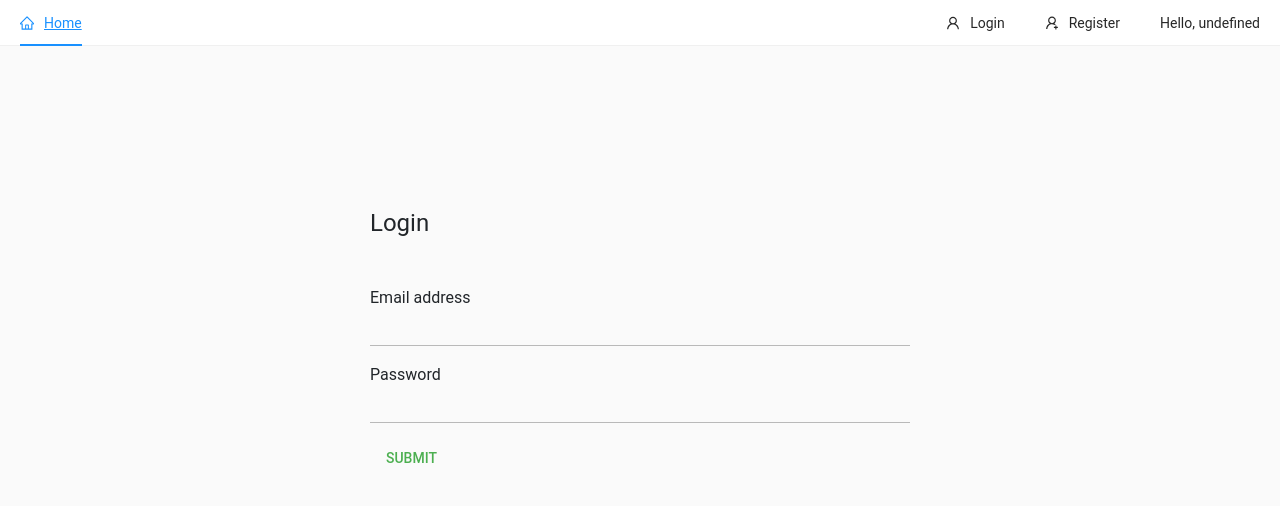
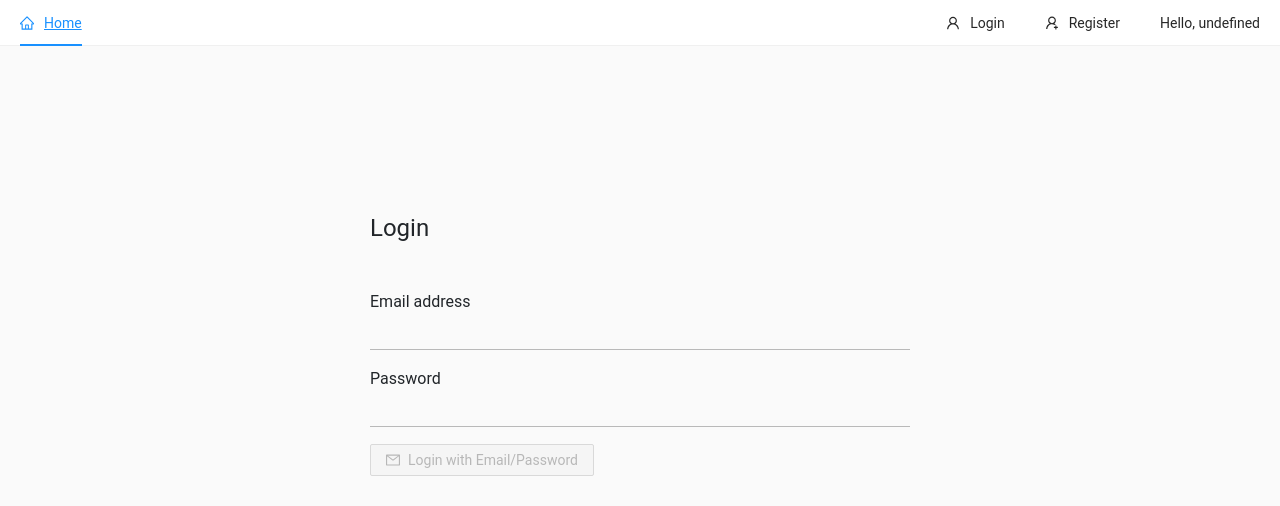
Before and after one commit to rickyhuangdev/react-ecommence-client, a React (Create React App) app: page /login in a window 1280 px wide. Shown: the top 506 px of the page. Built offline with nearby package versions, Linux system fonts and the light colour scheme; no server answers.

Commit message:
update login button and icon

```diff
--- a/src/components/form/loginAndRegisterForm.js
+++ b/src/components/form/loginAndRegisterForm.js
@@ -2,8 +2,9 @@ import React, {useState} from 'react';
 import {toast} from "react-toastify";
 import {useDispatch} from "react-redux";
 import {login} from "../../store/actions/login";
-import {app} from "../../utils/firebase";
 import {useHistory, useLocation} from "react-router-dom";
+import {Button} from "antd";
+import {MailOutlined} from "@ant-design/icons";
 
 const LoginAndRegisterForm = (prop) => {
     const [email, setEmail] = useState('')
@@ -49,7 +50,10 @@ const LoginAndRegisterForm = (prop) => {
                 <input type="password" className="form-control" id="exampleInputPassword1"
                        onChange={(event => setPassword(event.target.value))}/>
             </div>
-            <button type="submit" className="btn btn-success">Submit</button>
+            {/*<button type="submit" className="btn btn-success">Submit</button>*/}
+            <Button type="primary" ghost disabled={!email || password.length < 6}>
+                {prop.islogin?<MailOutlined />:''}   {prop.loginText}
+            </Button>
         </form>
     );
 };
--- a/src/pages/auth/login.js
+++ b/src/pages/auth/login.js
@@ -6,7 +6,7 @@ const Login = () => {
             <div className="row d-flex align-items-center" style={{minHeight:'65vh'}}>
                 <div className="col col-md-6 offset-md-3 mx-auto">
                     <h4>Login</h4>
-                    <LoginAndRegisterForm islogin={true} />
+                    <LoginAndRegisterForm islogin={true} loginText="Login with Email/Password" />
                 </div>
             </div>
         </div>
--- a/src/pages/auth/register.js
+++ b/src/pages/auth/register.js
@@ -1,12 +1,13 @@
 import React from 'react';
 import LoginAndRegisterForm from "../../components/form/loginAndRegisterForm";
+
 const Register = () => {
     return (
         <div className="container py-5">
             <div className="row d-flex align-items-center" style={{minHeight:'65vh'}}>
                 <div className="col col-md-6 offset-md-3 mx-auto">
                     <h4>Register</h4>
-                    <LoginAndRegisterForm islogin={false} />
+                    <LoginAndRegisterForm islogin={false} loginText="Register"/>
                 </div>
             </div>
         </div>
```
